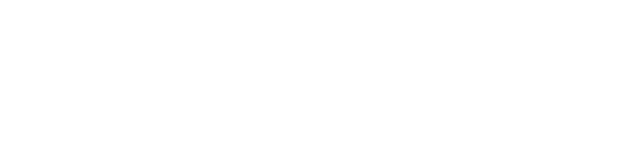
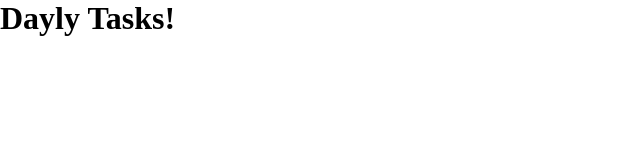
Before and after one commit to RomeoElena/MyDailyTasks_HTML-CSS-JS, a plain HTML site: page index.html in a window 1280 px wide. Shown: the whole page, without its empty margins (0-640 px from the left). Drawn offline with Linux system fonts and the light colour scheme.

Commit message:
Added a presentation to my task list project

```diff
--- a/index.html
+++ b/index.html
@@ -9,7 +9,7 @@
 </head>
 
 <body>
-
+  <h1>Dayly Tasks!</h1>
 </body>
 
 </html>
```
